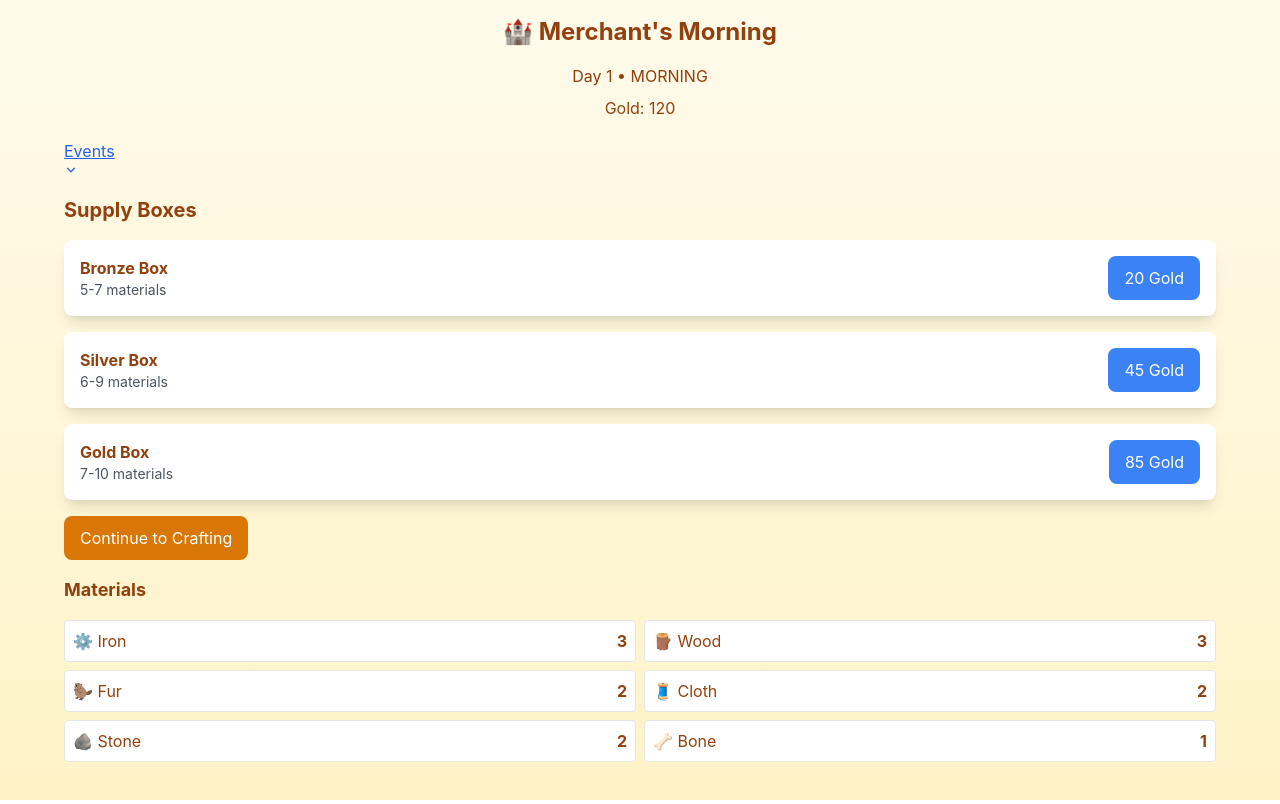
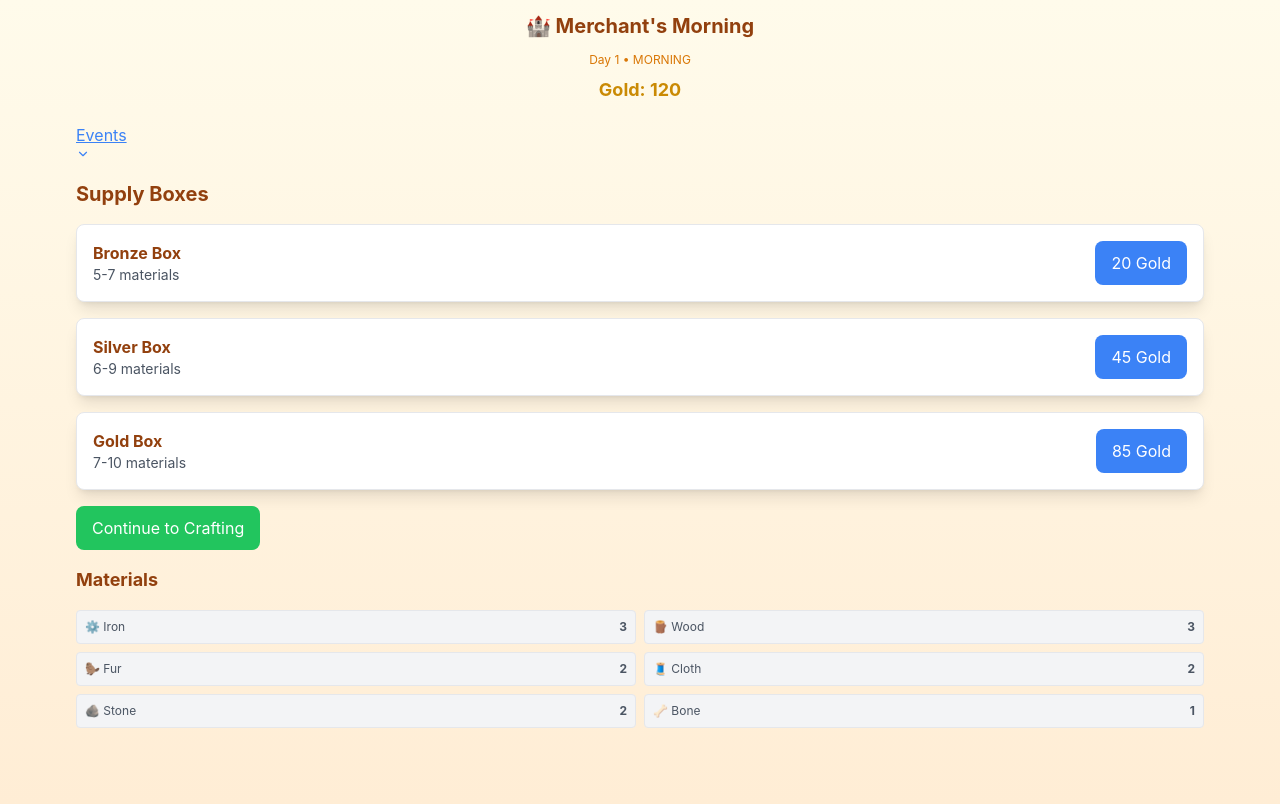
Before and after one commit to hendrism/merchants-morning, a React (Create React App) app: page / in a window 1280 px wide. Built offline with nearby package versions, Linux system fonts and the light colour scheme; the HTML template or start-up script is replaced by a standard one.

Commit message:
Apply design system styles

```diff
--- a/src/App.jsx
+++ b/src/App.jsx
@@ -164,16 +164,16 @@ const MerchantsMorning = () => {
   };
 
   return (
-    <div className="min-h-screen bg-gradient-to-b from-amber-50 to-amber-100 text-amber-800 p-4">
+    <div className="min-h-screen bg-gradient-to-b from-amber-50 to-orange-100 text-amber-800 pb-16">
       <Notifications notifications={notifications} />
-      <div className="max-w-6xl mx-auto">
-        <h1 className="text-2xl font-bold mb-4 text-center">🏰 Merchant's Morning</h1>
-        <p className="mb-2 text-center">
+      <div className="max-w-6xl mx-auto p-3">
+        <h1 className="text-lg sm:text-xl font-bold text-amber-800 mb-3 text-center">🏰 Merchant's Morning</h1>
+        <p className="text-xs text-amber-600 mb-2 text-center">
           Day {gameState.day} • {gameState.phase.replace('_', ' ').toUpperCase()}
         </p>
-        <p className="mb-4 text-center">Gold: {gameState.gold}</p>
+        <p className="text-lg font-bold text-yellow-600 mb-4 text-center">Gold: {gameState.gold}</p>
         <button
-          className="text-blue-600 underline mb-4"
+          className="text-blue-500 underline mb-4"
           onClick={() => setShowEventLog(!showEventLog)}
         >
           Events {showEventLog ? <ChevronUp size={14} /> : <ChevronDown size={14} />}
@@ -186,7 +186,7 @@ const MerchantsMorning = () => {
             {Object.entries(BOX_TYPES).map(([type, box]) => (
               <div
                 key={type}
-                className="bg-white rounded-lg shadow-lg p-4 flex items-center justify-between"
+                className="game-card mb-3 flex items-center justify-between hover:bg-gray-50 transition-all"
               >
                 <div>
                   <div className="font-bold">{box.name}</div>
@@ -195,7 +195,7 @@ const MerchantsMorning = () => {
                   </div>
                 </div>
                 <button
-                  className="bg-blue-500 text-white px-4 py-2 rounded-lg disabled:opacity-50"
+                  className="bg-blue-500 hover:bg-blue-600 text-white px-4 py-2 rounded-lg disabled:bg-gray-300 disabled:text-gray-500 disabled:cursor-not-allowed"
                   onClick={() => openBox(type)}
                   disabled={gameState.gold < box.cost}
                 >
@@ -204,7 +204,7 @@ const MerchantsMorning = () => {
               </div>
             ))}
             <button
-              className="bg-amber-600 text-white px-4 py-2 rounded-lg"
+              className="bg-green-500 hover:bg-green-600 text-white px-4 py-2 rounded-lg"
               onClick={() => setGameState(prev => ({ ...prev, phase: PHASES.CRAFTING }))}
             >
               Continue to Crafting
@@ -218,7 +218,7 @@ const MerchantsMorning = () => {
                   return (
                     <div
                       key={materialId}
-                      className="bg-white border rounded p-2 flex items-center justify-between"
+                      className={`p-2 rounded text-xs border flex items-center justify-between rarity-${material.rarity}`}
                     >
                       <span>
                         {material.icon} {material.name}
@@ -250,13 +250,22 @@ const MerchantsMorning = () => {
                 recipe => (
                   <div
                     key={recipe.id}
-                    className="bg-white rounded p-2 flex items-center justify-between"
+                    className={`rounded p-2 flex items-center justify-between border ${
+                      canCraft(recipe)
+                        ? 'border-green-300 bg-green-50'
+                        : 'border-gray-200 opacity-75'
+                    }`}
                   >
                     <div>
-                      {recipe.name} ({recipe.rarity})
+                      <div className="font-bold text-sm">{recipe.name}</div>
+                      <div
+                        className={`rarity-${recipe.rarity} text-xs px-1 py-0.5 rounded inline-block mt-1`}
+                      >
+                        {recipe.rarity}
+                      </div>
                     </div>
                     <button
-                      className="bg-blue-500 text-white px-2 py-1 rounded disabled:opacity-50"
+                      className="bg-blue-500 hover:bg-blue-600 text-white px-2 py-1 rounded disabled:bg-gray-300 disabled:text-gray-500 disabled:cursor-not-allowed"
                       onClick={() => craftItem(recipe.id)}
                       disabled={!canCraft(recipe)}
                     >
@@ -267,7 +276,7 @@ const MerchantsMorning = () => {
               )}
             </div>
             <button
-              className="bg-amber-600 text-white px-4 py-2 rounded-lg"
+              className="bg-green-500 hover:bg-green-600 text-white px-4 py-2 rounded-lg"
               onClick={() => setGameState(prev => ({ ...prev, phase: PHASES.SHOPPING }))}
             >
               Open Shop
@@ -284,15 +293,22 @@ const MerchantsMorning = () => {
                 </TabButton>
               ))}
             </div>
-            <div className="space-y-1">
+            <div className="space-y-2">
               {filterInventoryByType(inventoryTab).map(([itemId, count]) => {
                 const recipe = RECIPES.find(r => r.id === itemId);
                 return (
                   <div
                     key={itemId}
-                    className="bg-white border rounded p-2 flex items-center justify-between"
+                    className="border rounded-lg p-3 flex items-center justify-between"
                   >
-                    <span>{recipe.name}</span>
+                    <div>
+                      <div className="font-bold text-sm">{recipe.name}</div>
+                      <div
+                        className={`rarity-${recipe.rarity} text-xs px-1 py-0.5 rounded inline-block mt-1`}
+                      >
+                        {recipe.rarity}
+                      </div>
+                    </div>
                     <span className="font-bold">{count}</span>
                   </div>
                 );
@@ -305,7 +321,7 @@ const MerchantsMorning = () => {
           <div className="space-y-4">
             <h2 className="text-xl font-bold">Shopping</h2>
             <button
-              className="bg-amber-600 text-white px-4 py-2 rounded-lg"
+              className="bg-green-500 hover:bg-green-600 text-white px-4 py-2 rounded-lg"
               onClick={() => setGameState(prev => ({ ...prev, phase: PHASES.END_DAY }))}
             >
               Close Shop for Today
@@ -317,7 +333,7 @@ const MerchantsMorning = () => {
           <div className="space-y-4 text-center">
             <h2 className="text-xl font-bold">Day {gameState.day} Complete!</h2>
             <button
-              className="bg-amber-600 text-white px-4 py-2 rounded-lg"
+              className="bg-green-500 hover:bg-green-600 text-white px-4 py-2 rounded-lg"
               onClick={() => startNewDay()}
             >
               Start Day {gameState.day + 1}
--- a/src/components/EventLog.jsx
+++ b/src/components/EventLog.jsx
@@ -3,7 +3,7 @@ import React from 'react';
 const EventLog = ({ events }) => (
   <div className="bg-gray-50 border rounded p-2 max-h-40 overflow-y-auto">
     {events.length === 0 ? (
-      <p className="text-xs text-gray-500">No events yet...</p>
+      <p className="text-gray-500 italic text-center py-8 text-xs">No events yet...</p>
     ) : (
       events.map(event => (
         <div key={event.id} className="text-xs mb-1">
--- a/src/components/TabButton.jsx
+++ b/src/components/TabButton.jsx
@@ -3,7 +3,11 @@ import React from 'react';
 const TabButton = ({ active, onClick, children, count }) => (
   <button
     onClick={onClick}
-    className={`px-3 py-1 rounded-md text-sm font-bold ${active ? 'bg-blue-500 text-white' : 'bg-gray-200 text-gray-700'}`}
+    className={`px-4 py-2 rounded-lg whitespace-nowrap text-sm font-medium ${
+      active
+        ? 'bg-blue-500 text-white'
+        : 'bg-gray-100 text-gray-600 hover:bg-gray-200'
+    }`}
   >
     {children}
     {count !== undefined && count !== null && ` (${count})`}
```
